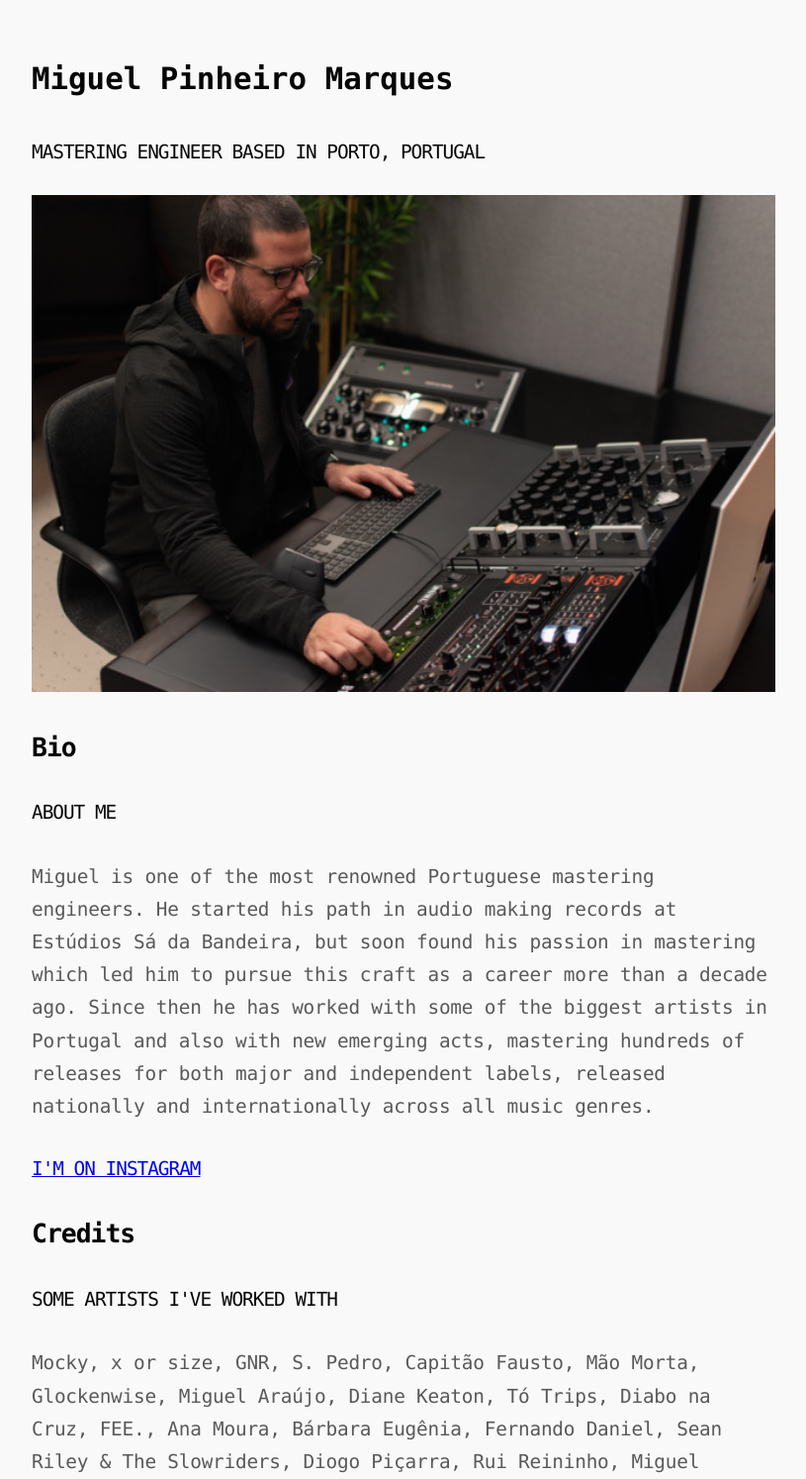
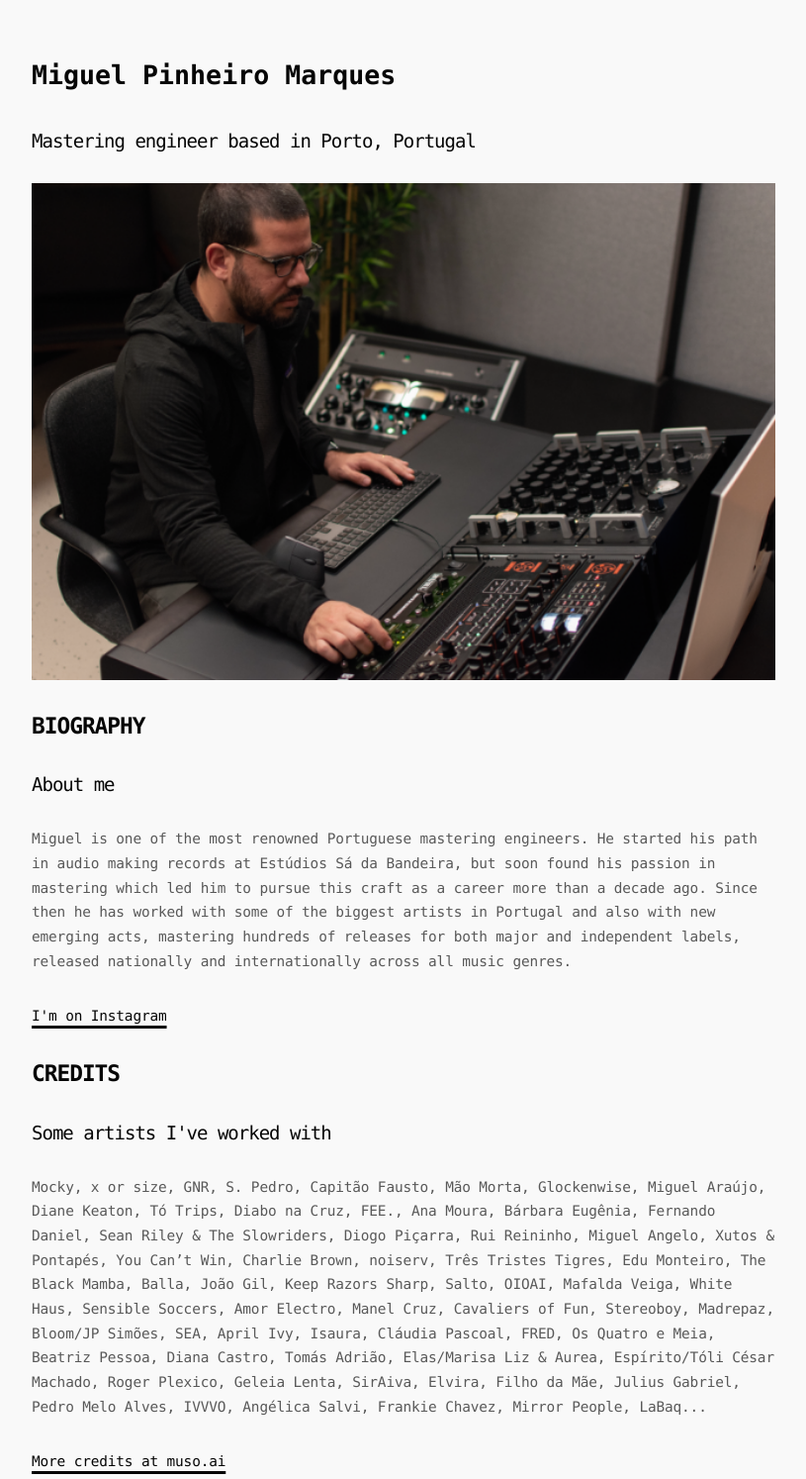
Before and after one commit to miguelpinheiromarques/home, a plain HTML site: page index.html in a window 1280 px wide. Shown: the top 1494 px of the page at 99% size, without its empty margins (232-1047 px from the left). Drawn offline with Linux system fonts and the light colour scheme.

Commit message:
Update index.html

```diff
--- a/index.html
+++ b/index.html
@@ -14,11 +14,11 @@
 		background-color: color-mix(in srgb, Canvas, CanvasText 2.5%);
 		color: color-mix(in srgb, CanvasText, Canvas 2.5%);
 		font-family: var(--font-mono);
-		padding: 0 10% 0 10%;
+		padding: 0 7.5% 0 7.5%;
 		@media screen and (min-width: 64em) { padding: 0 20% 0 20%; }
 	  }
-	  *	{ font-size: clamp(0.9rem, 0.809rem + 0.455vw, 1.1rem); }
-	  a, a:visited{color:AccentColor}
+	  *	{ font-size: clamp(0.95rem, 1.095rem + -0.227vw, 1.05rem); letter-spacing: -0.011em; }
+	  a, a:visited{color:color-mix(in srgb, CanvasText, Canvas 2.5%);text-decoration-thickness:3px;text-underline-offset: 5px;text-decoration-color:AccentColor}
 	  p {
 			line-height: calc(1ex / 0.32);
 			margin: calc(1ex / 0.32) 0;
@@ -37,7 +37,7 @@
 	  }
 
 	  h1 {
-		  font-size: clamp(1.25rem, 1.023rem + 1.136vw, 1.75rem);
+		  font-size: clamp(1.1rem, 0.805rem + 1.477vw, 1.75rem);
 		  line-height: calc(1ex / 0.42);
 		  margin: calc(1ex / 0.42) 0;
 	  }
@@ -46,37 +46,38 @@
 		  font-size: clamp(1rem, 0.773rem + 1.136vw, 1.5rem);
 		  line-height: calc(1ex / 0.42);
 		  margin: calc(1ex / 0.42) 0;
+		  text-transform:uppercase;
+
 	  }
 
 	  h3 {
 		  font-size: clamp(0.9rem, 0.741rem + 0.795vw, 1.25rem);
 		  line-height: calc(1ex / 0.38);
 		  margin: calc(1ex / 0.38) 0;
+		  text-transform:uppercase;
 	  }
 
 	  h4 {
-		  font-size: clamp(0.9rem, 0.809rem + 0.455vw, 1.1rem);;
+		  font-size: clamp(1rem, 0.886rem + 0.568vw, 1.25rem);
 		  line-height: calc(1ex / 0.37);
 		  margin: calc(1ex / 0.37) 0;
-		  text-transform:uppercase;
 		  font-weight:300;
 	  }
 	  header{margin-top:60px;}
 	  img{width:100%;max-width:100%;height:auto;object-fit: contain;}
 
 	  input{width:100%;height:30px;margin:4px 0 10px 0;background: color-mix(in srgb, Canvas, CanvasText 5%);border:0;outline:0}
-	  input::placeholder,textarea::placeholder {color: color-mix(in srgb, CanvasText, Canvas 65%);}
+	  input::placeholder,textarea::placeholder {color: color-mix(in srgb, CanvasText, Canvas 65%);padding:2px 0 0 5px}
 	  textarea{width:100%;min-height:200px;margin:4px 0 10px 0;background: color-mix(in srgb, Canvas, CanvasText 5%);border:0;outline:0;resize: none;}
 	  label {
 	  color: color-mix(in srgb, CanvasText, Canvas 35%);
-	  letter-spacing: -0.011em;
 	  text-rendering: optimizeLegibility;
 	  -webkit-font-smoothing: antialiased;}
 
 
 	  .signature{width:140px;}
 	  .signature svg {width: 100%;height: auto;object-fit: contain;}
-	  .signature svg path{fill:color-mix(in srgb, CanvasText, Canvas 2.5%);}
+	  .signature svg path{fill:color-mix(in srgb, CanvasText, Canvas 65%);}
 
 	  .contact{border-top:1px solid;border-bottom:1px solid;padding-bottom:40px;margin-top:40px}
 
@@ -117,12 +118,12 @@
 			(max-width: 640px) 100vw,
 			50vw
 		  "
-		  alt="Responsive image example"
+		  alt="Miguel Pinheiro Marques, in the studio mastering records"
 		/>
 
  	</header>
 	 <section class="about">
-		 <h2>Bio</h2>
+		 <h2>Biography</h2>
 		 <h4>About me</h4>
 		 <p>Miguel is one of the most renowned Portuguese mastering engineers. He started his path in audio making records at Estúdios Sá da Bandeira, but soon found his passion in mastering which led him to pursue this craft as a career more than a decade ago. Since then he has worked with some of the biggest artists in Portugal and also with new emerging acts, mastering hundreds of releases for both major and independent labels, released nationally and internationally across all music genres.</p>
 		 <h4><a href="https://instagram.com/miguel.pinheiro.marques" target="_blank">I'm on Instagram</a></h4>
```
